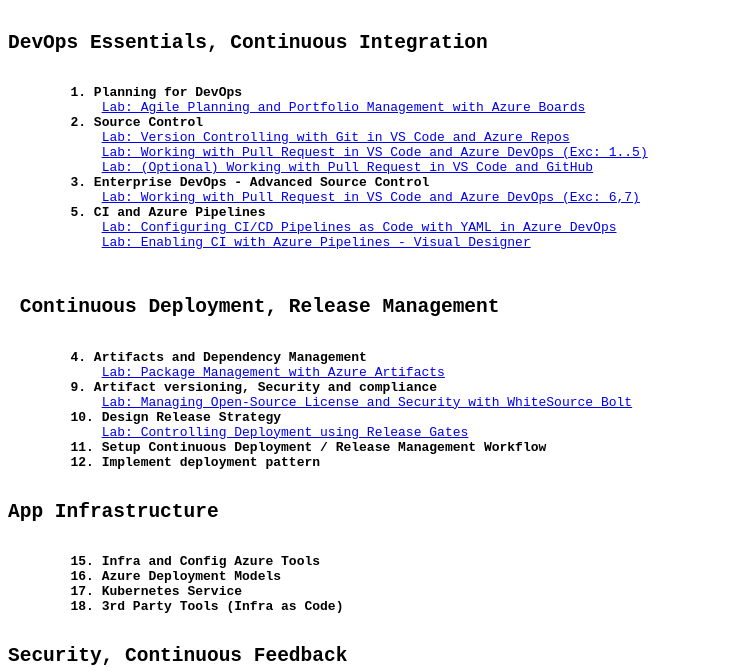
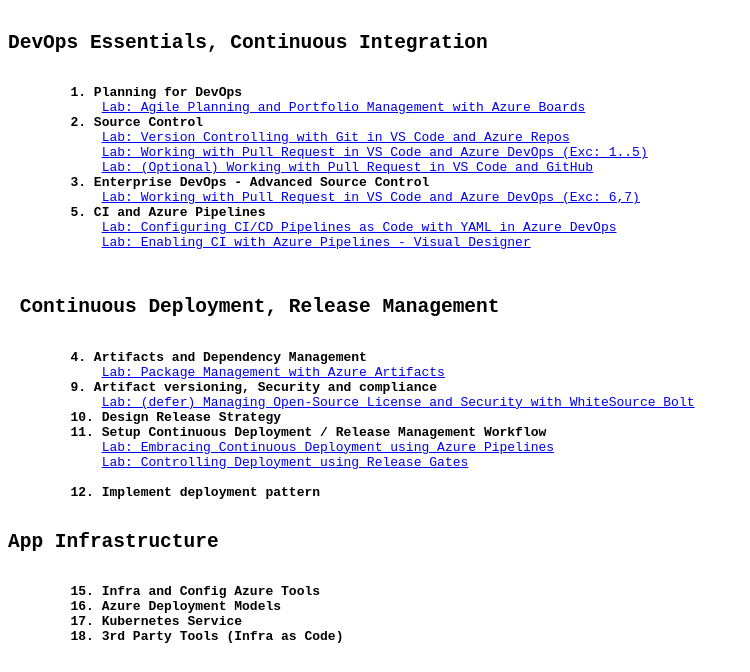
Before and after one commit to Akilien/vikasrajput.github.io, a plain HTML site: page az400-devops-labs/index.html in a window 1280 px wide. Shown: the part 79-751 px from the top of the page, without its empty margins (0-750 px from the left). Drawn offline with Linux system fonts and the light colour scheme.

Commit message:
merged module 10-11 labs

```diff
--- a/az400-devops-labs/index.html
+++ b/az400-devops-labs/index.html
@@ -23,10 +23,12 @@
         <b>4. Artifacts and Dependency Management</b>
             <a href="https://www.azuredevopslabs.com/labs/azuredevops/packagemanagement/" target="_blank">Lab: Package Management with Azure Artifacts</a>
         <b>9. Artifact versioning, Security and compliance</b>
-            <a href="https://www.azuredevopslabs.com/labs/vstsextend/WhiteSource/" target="_blank">Lab: Managing Open-Source License and Security with WhiteSource Bolt</a>
+            <a href="https://www.azuredevopslabs.com/labs/vstsextend/WhiteSource/" target="_blank">Lab: (defer) Managing Open-Source License and Security with WhiteSource Bolt</a>
         <b>10. Design Release Strategy</b>
+        <b>11. Setup Continuous Deployment / Release Management Workflow</b>
+            <a href="https://www.azuredevopslabs.com/labs/azuredevops/continuousdeployment/" target="_blank">Lab: Embracing Continuous Deployment using Azure Pipelines</a>
             <a href="https://www.azuredevopslabs.com/labs/vstsextend/releasegates/" target="_blank">Lab: Controlling Deployment using Release Gates</a>
-        <b>11. Setup Continuous Deployment / Release Management Workflow</b>
+
         <b>12. Implement deployment pattern</b>
     <h2>App Infrastructure</h2>
         <b>15. Infra and Config Azure Tools            </b>
```
